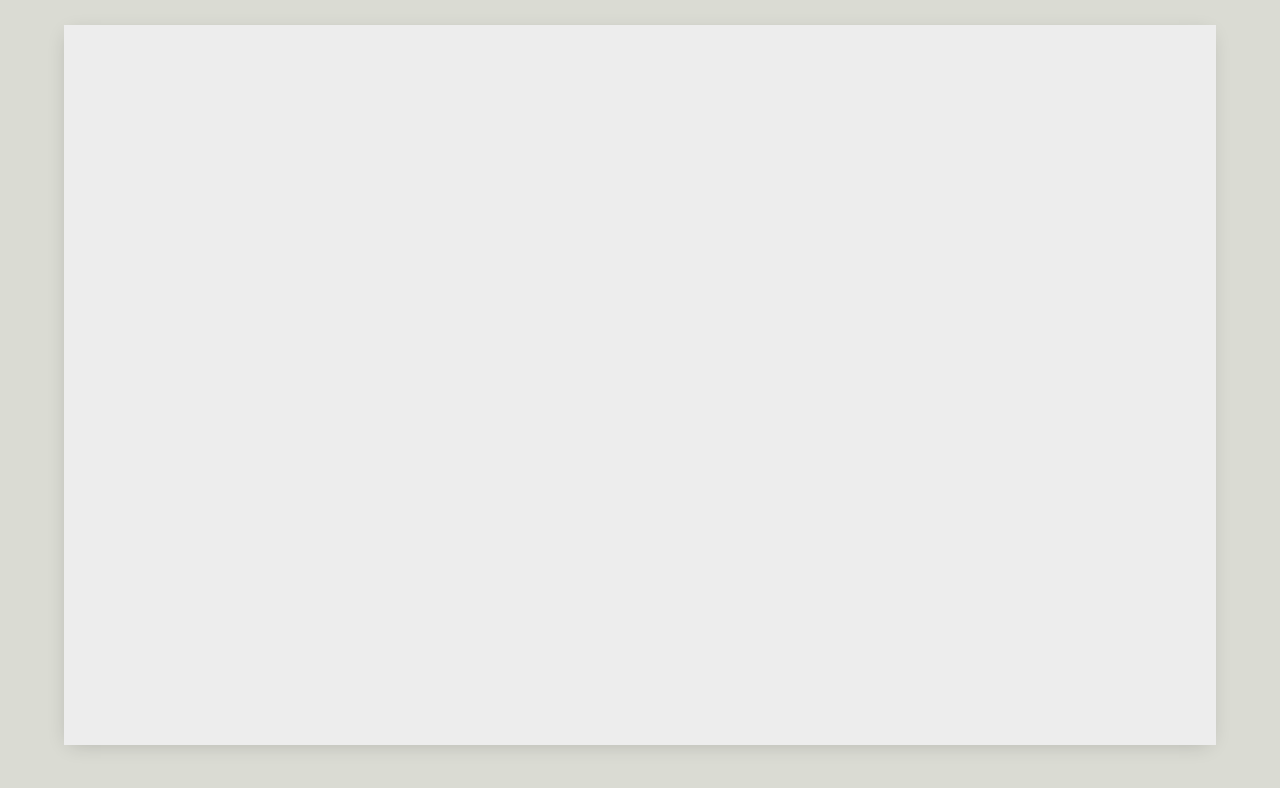
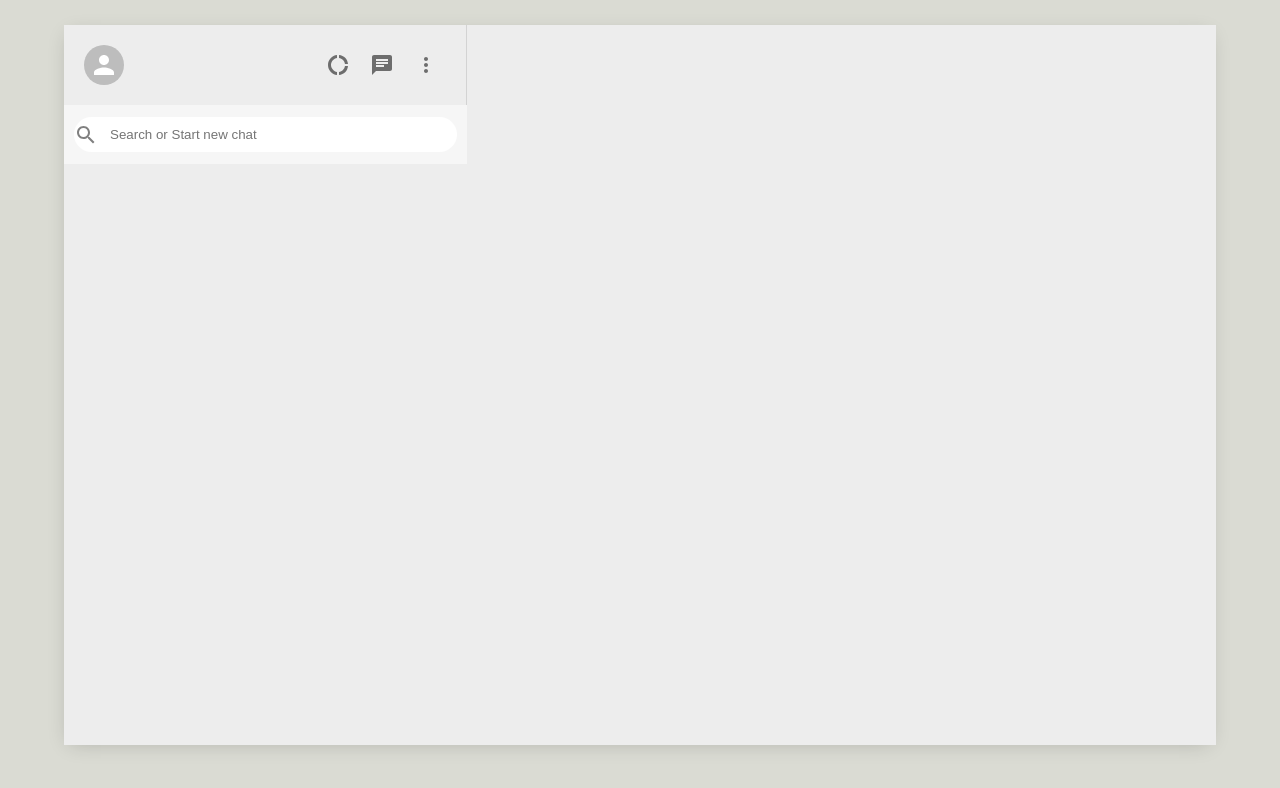
Before and after one commit to Saurav-singh06/Whatsapp-Web, a React (Create React App) app: page / in a window 1280 px wide. Shown: the top 788 px of the page. Built offline with nearby package versions, Linux system fonts and the light colour scheme.

Commit message:
Add Sidebar Header component

```diff
--- a/package.json
+++ b/package.json
@@ -3,6 +3,10 @@
   "version": "0.1.0",
   "private": true,
   "dependencies": {
+    "@emotion/react": "^11.7.1",
+    "@emotion/styled": "^11.6.0",
+    "@mui/icons-material": "^5.3.0",
+    "@mui/material": "^5.3.0",
     "@testing-library/jest-dom": "^5.16.1",
     "@testing-library/react": "^12.1.2",
     "@testing-library/user-event": "^13.5.0",
--- a/src/App.js
+++ b/src/App.js
@@ -1,10 +1,12 @@
+
 import './App.css';
+import Sidebar from './Components/Sidebar';
 
 function App() {
   return (
     <div className="app">
       <div className="app_body">
-        {/* Sidebar */}
+       <Sidebar/>
         {/* Chat */}
       </div>
     </div>
--- a/src/Components/Sidebar.js
+++ b/src/Components/Sidebar.js
@@ -0,0 +1,41 @@
+import React from 'react';
+import "../Sidebar.css"
+import {Avatar, Icon, IconButton} from "@mui/material"
+import { Chat, DonutLarge, MoreVert, SearchOutlined } from '@mui/icons-material';
+function Sidebar() {
+  return(
+    <div className='sidebar'>
+  <div className="sidebar_header">
+    <Avatar/>
+    <div className="sb_headerRight">
+
+      <IconButton>
+      <DonutLarge/>
+      </IconButton>
+      <IconButton>
+      <Chat/>
+      </IconButton>
+      <IconButton>
+      <MoreVert/>
+      </IconButton>
+
+
+    </div>
+  </div>
+
+  <div className="sb_search">
+    <div className="sb_searchContainer">
+    <SearchOutlined/>
+    <input type="text" placeholder='Search or Start new chat' />
+    </div>
+  </div>
+
+  <div className="sb_chats">
+
+  </div>
+
+</div>
+  )
+}
+
+export default Sidebar;
--- /dev/null
+++ b/src/Sidebar.css
@@ -0,0 +1,47 @@
+.sidebar{
+    flex: 0.35;
+    flex-direction: column;
+    display: flex;
+}
+.sidebar_header{
+    display: flex;
+    justify-content: space-between;
+    padding: 20px;
+    border-right: 1px solid lightgray;
+}
+
+.sb_headerRight{
+  display: flex;
+  align-items: center;
+  justify-content: space-between;
+  min-width: 10vw;
+}
+.sb_headerRight > .MuiSvgIcon-root{
+    margin-right: 2vw;
+    font-size: 24px !important;
+}
+.sb_search{
+    display: flex;
+    align-items: center;
+    background-color: #f6f6f6;
+    height: 39px;
+    padding: 10px;
+}
+
+.sb_searchContainer{
+    display: flex;
+    align-items: center;
+    background-color: white;
+    width: 100%;
+    height: 35px;
+    border-radius: 20px;
+}
+
+.sb_searchContainer > input {
+    border: none;
+    margin-left: 10px;
+}
+.sb_searchContainer > .MuiSvgIcon-root{
+    color: gray;
+    padding: 10p;
+}
```
Also changed, not shown: src/Components/Chat.js (+12 -0 lines), src/Chat.css (added), src/Components/SidebarChat.js (added), src/Sidebarchat.css (added), 1 other file (tests, documents, lock files or other folders).
